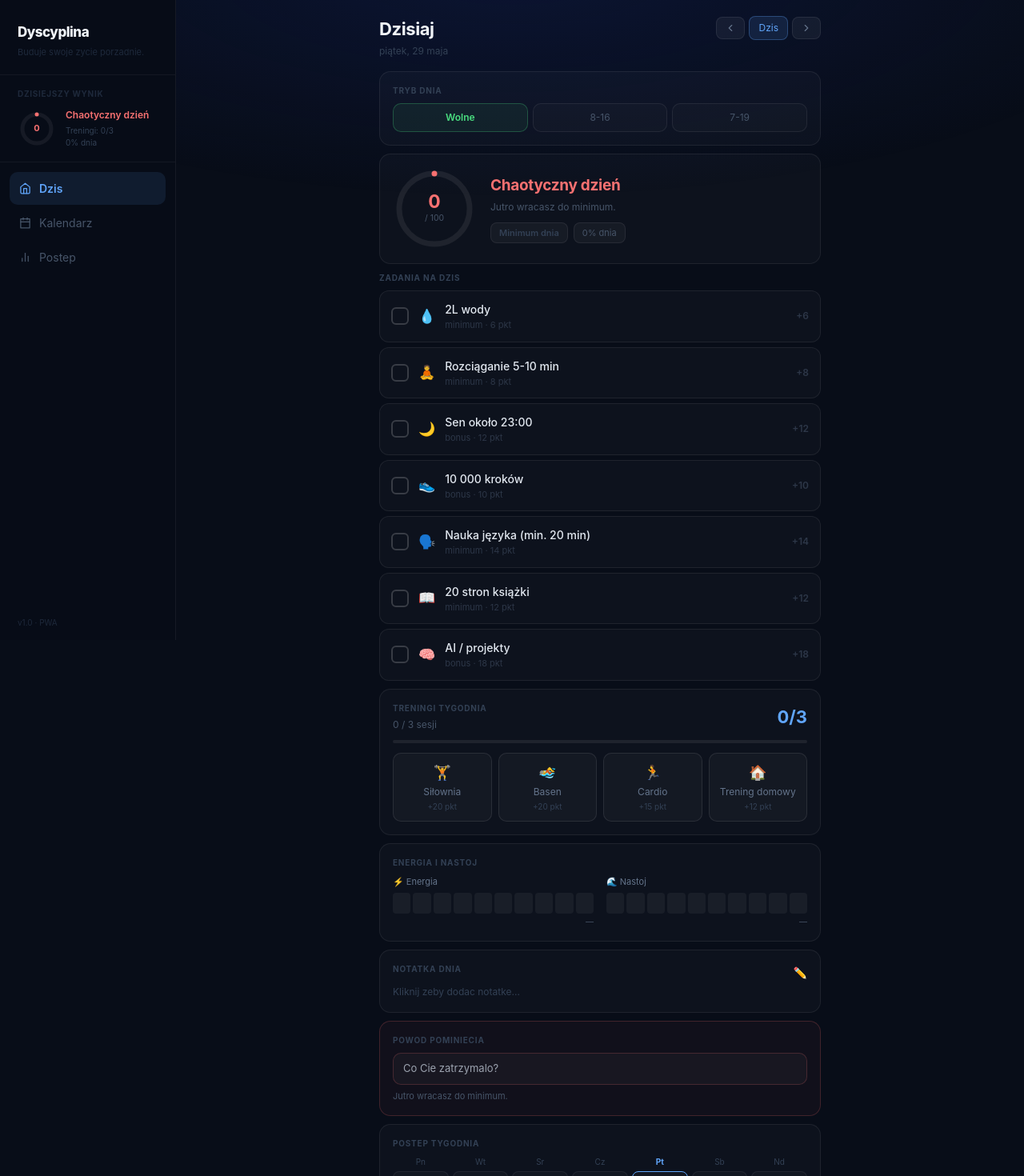
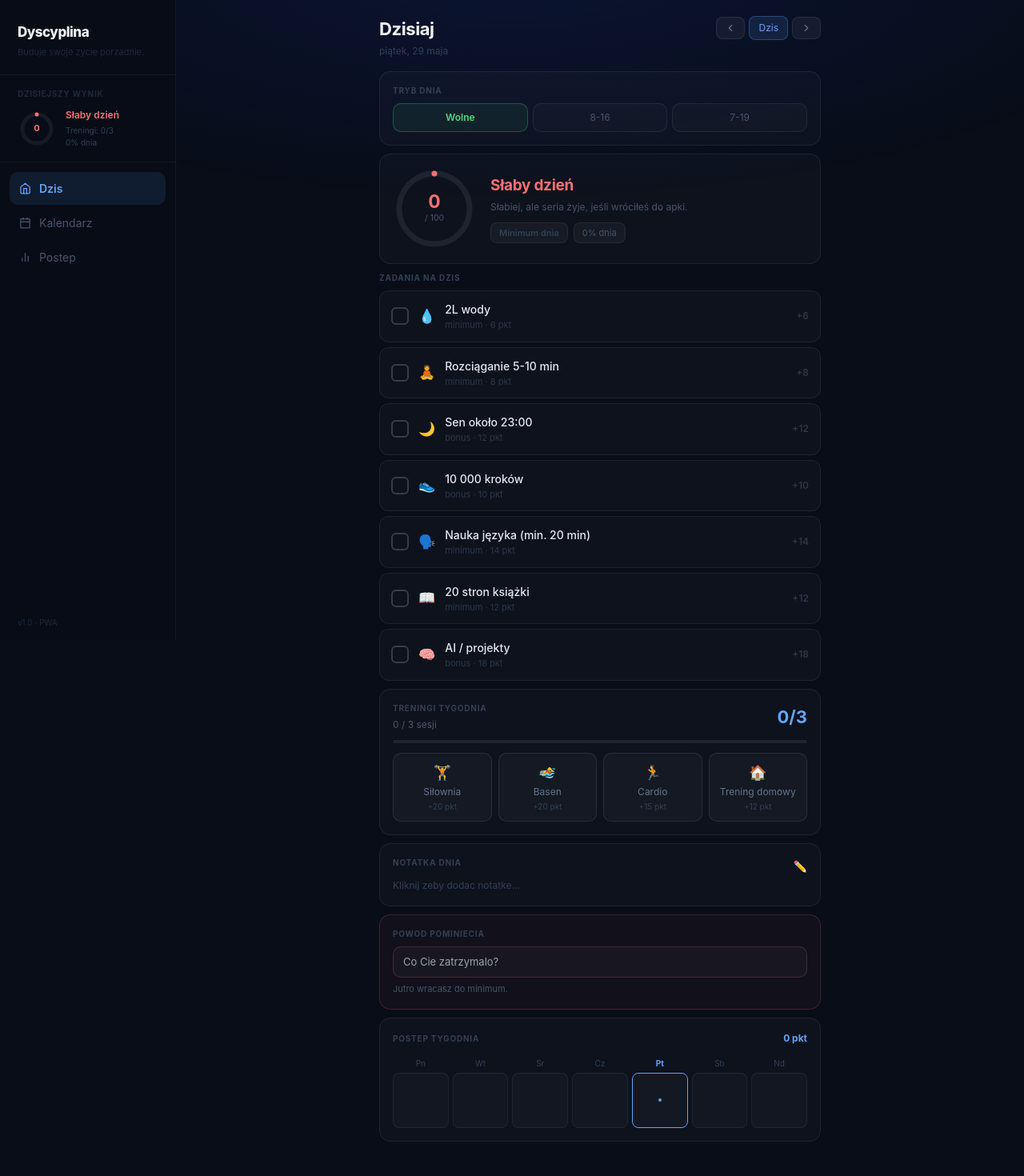
Before and after one commit to erosekk/Dyscyplina-appka-, a Next.js app: page / in a window 1280 px wide. Shown: the top 1470 px of the page at 80% size. Built offline with nearby package versions, Linux system fonts and the light colour scheme.

Commit message:
feat: enrich calendar progress metrics

```diff
--- a/src/components/views/DayView.js
+++ b/src/components/views/DayView.js
@@ -1,7 +1,7 @@
 'use client'
 import { useState } from 'react'
 import { CONFIG } from '@/config'
-import { calcScore, getDayColor, getDayStatus, todayStr, getWeekStart, DAY_LABELS } from '@/lib/helpers'
+import { calcScore, getDayColor, getDayStatus, todayStr, getWeekKeys, DAY_LABELS } from '@/lib/helpers'
 import { Card, SectionLabel, Ic, ScoreRing } from '@/components/ui'
 
 const TaskRow = ({ task, done, onToggle, optional }) => (
@@ -29,31 +29,15 @@ const TaskRow = ({ task, done, onToggle, optional }) => (
   </div>
 )
 
-const MoodBar = ({ label, emoji, value, onChange, color }) => (
-  <div style={{ flex: 1 }}>
-    <div style={{ fontSize: 11, color: '#64748b', marginBottom: 6 }}>{emoji} {label}</div>
-    <div style={{ display: 'flex', gap: 3 }}>
-      {Array.from({ length: 10 }, (_, i) => i + 1).map(n => (
-        <div key={n} onClick={() => onChange(n === value ? null : n)} style={{
-          flex: 1, height: 26, borderRadius: 4, cursor: 'pointer',
-          background: value >= n ? color : 'rgba(255,255,255,0.05)', transition: 'background 0.12s',
-        }} />
-      ))}
-    </div>
-    <div style={{ textAlign: 'right', fontSize: 10, color: '#475569', marginTop: 3 }}>{value ? `${value}/10` : '—'}</div>
-  </div>
-)
-
 const WeekMini = ({ allDays, selectedDate, onDayClick }) => {
-  const ws = getWeekStart(selectedDate)
-  const days = Array.from({ length: 7 }, (_, i) => {
-    const d = new Date(ws + 'T12:00:00'); d.setDate(d.getDate() + i)
-    const key = d.toISOString().slice(0, 10)
-    return { key, data: allDays[key] }
-  })
+  const days = getWeekKeys(selectedDate).map(key => ({ key, data: allDays[key] }))
+  const weeklyScore = days.reduce((total, day) => total + calcScore(day.data), 0)
   return (
     <Card>
-      <SectionLabel>Postep tygodnia</SectionLabel>
+      <div style={{ display: 'flex', justifyContent: 'space-between', alignItems: 'baseline', marginBottom: 8 }}>
+        <SectionLabel>Postep tygodnia</SectionLabel>
+        <div style={{ fontSize: 12, fontWeight: 700, color: '#60a5fa' }}>{weeklyScore} pkt</div>
+      </div>
       <div style={{ display: 'flex', gap: 5 }}>
         {days.map(({ key, data }, i) => {
           const score = calcScore(data), pct = (score / CONFIG.maxDailyScore) * 100
@@ -67,9 +51,9 @@ const WeekMini = ({ allDays, selectedDate, onDayClick }) => {
                 width: '100%', aspectRatio: '1', borderRadius: 8,
                 background: col ? col + '28' : 'rgba(255,255,255,0.025)',
                 border: `1.5px solid ${isSel ? '#60a5fa' : isT ? 'rgba(96,165,250,0.35)' : col ? col + '50' : 'rgba(255,255,255,0.06)'}`,
-                display: 'flex', alignItems: 'center', justifyContent: 'center',
+                display: 'flex', alignItems: 'center', justifyContent: 'center', flexDirection: 'column', gap: 1,
               }}>
-                {status && !isFuture && <span style={{ fontSize: 8, fontWeight: 700, color: col }}>{Math.round(pct)}%</span>}
+                {score > 0 && !isFuture && <span style={{ fontSize: 10, fontWeight: 800, color: col }}>{score}</span>}
                 {isT && !data && <div style={{ width: 4, height: 4, borderRadius: '50%', background: '#60a5fa' }} />}
               </div>
             </div>
@@ -201,15 +185,6 @@ export default function DayView({ dayData, setDayData, selectedDate, setSelected
         </div>
       </Card>
 
-      {/* Mood + Energy */}
-      <Card>
-        <SectionLabel>Energia i nastoj</SectionLabel>
-        <div style={{ display: 'flex', gap: 16 }}>
-          <MoodBar label="Energia" emoji="⚡" value={dayData.energy} onChange={v => setDayData(p => ({ ...p, energy: v }))} color="#60a5fa" />
-          <MoodBar label="Nastoj"  emoji="🌊" value={dayData.mood}   onChange={v => setDayData(p => ({ ...p, mood: v }))}   color="#c084fc" />
-        </div>
-      </Card>
-
       {/* Note */}
       <Card>
         <div style={{ display: 'flex', justifyContent: 'space-between', alignItems: 'center' }}>
@@ -228,7 +203,7 @@ export default function DayView({ dayData, setDayData, selectedDate, setSelected
       </Card>
 
       {/* Skip reason */}
-      {status === 'chaotic' && (
+      {status === 'weak' && (
         <Card style={{ borderColor: 'rgba(248,113,113,0.2)', background: 'rgba(248,113,113,0.04)' }}>
           <SectionLabel>Powod pominiecia</SectionLabel>
           <input value={dayData.skipReason || ''} onChange={e => setDayData(p => ({ ...p, skipReason: e.target.value }))}
--- a/src/components/views/StatsView.js
+++ b/src/components/views/StatsView.js
@@ -1,14 +1,14 @@
 'use client'
 import { useState } from 'react'
 import { CONFIG } from '@/config'
-import { calcScore, getDayColor, getDayStatus, todayStr } from '@/lib/helpers'
+import { calcScore, getDayColor, getDayStatus, hasDayActivity, addDays, todayStr } from '@/lib/helpers'
 import { getWeightLog, saveWeightEntry, getNextWeighDate } from '@/lib/storage'
 import { Card, SectionLabel } from '@/components/ui'
 
 const WeekChart = ({ allDays }) => {
   const days = Array.from({ length: 30 }, (_, i) => {
-    const d = new Date(); d.setDate(d.getDate() - (29 - i))
-    return calcScore(allDays[d.toISOString().slice(0, 10)])
+    const key = addDays(todayStr(), -(29 - i))
+    return calcScore(allDays[key])
   })
   const max = Math.max(...days, 1)
   const pts = days.map((s, i) => `${(i / 29) * 100},${40 - (s / max) * 40}`).join(' ')
@@ -40,11 +40,15 @@ const Records = ({ allDays }) => {
   const keys = Object.keys(allDays).sort()
   let bestScore = 0, bestDay = null, maxStreak = 0, cur = 0, streak = 0
   keys.forEach(k => { const s = calcScore(allDays[k]); if (s > bestScore) { bestScore = s; bestDay = k } })
-  keys.forEach(k => { const p = (calcScore(allDays[k]) / CONFIG.maxDailyScore) * 100; if (p >= CONFIG.dayStatusThresholds.average) { cur++; if (cur > maxStreak) maxStreak = cur } else cur = 0 })
+  if (keys.length) {
+    for (let k = keys[0]; k <= keys[keys.length - 1]; k = addDays(k, 1)) {
+      if (hasDayActivity(allDays[k])) { cur++; if (cur > maxStreak) maxStreak = cur }
+      else cur = 0
+    }
+  }
   for (let i = 0; i <= 60; i++) {
-    const d = new Date(todayStr() + 'T12:00:00'); d.setDate(d.getDate() - i)
-    const k = d.toISOString().slice(0, 10)
-    if ((calcScore(allDays[k]) / CONFIG.maxDailyScore) * 100 >= CONFIG.dayStatusThresholds.average) streak++
+    const k = addDays(todayStr(), -i)
+    if (hasDayActivity(allDays[k])) streak++
     else break
   }
   const bestLbl = bestDay ? new Date(bestDay + 'T12:00:00').toLocaleDateString('pl-PL', { day: 'numeric', month: 'short' }) : '—'
@@ -144,8 +148,8 @@ export default function StatsView({ allDays }) {
   const now = new Date()
   const prefix = now.toISOString().slice(0, 7)
   const keys = Object.keys(allDays).filter(k => k.startsWith(prefix))
-  const logged = keys.filter(k => allDays[k]).length
-  const goodDays = keys.filter(k => { const s = calcScore(allDays[k]); return s > 0 && (s / CONFIG.maxDailyScore * 100) >= CONFIG.dayStatusThresholds.average }).length
+  const logged = keys.filter(k => hasDayActivity(allDays[k])).length
+  const goodDays = keys.filter(k => { const s = calcScore(allDays[k]); return s > 0 && (s / CONFIG.maxDailyScore * 100) >= CONFIG.dayStatusThresholds.good }).length
   const avgScore = logged > 0 ? Math.round(keys.reduce((a, k) => a + calcScore(allDays[k]), 0) / logged) : 0
   const taskStats = CONFIG.tasks.map(t => {
     const done = keys.filter(k => allDays[k]?.completedTasks?.[t.id]).length
--- a/src/config/index.js
+++ b/src/config/index.js
@@ -5,16 +5,16 @@ export const CONFIG = {
     { id: 'work8', label: 'Praca 8:00-16:00', short: '8-16',  color: '#60a5fa' },
     { id: 'work7', label: 'Praca 7:00-19:00', short: '7-19',  color: '#f59e0b' },
   ],
-  dayStatusThresholds: { win: 80, solid: 60, average: 35 },
+  dayStatusThresholds: { excellent: 70, good: 50, average: 30 },
   dayStatusLabels: {
-    win: 'Wygrałeś dzień', solid: 'Solidny dzień',
-    average: 'Średni dzień', chaotic: 'Chaotyczny dzień',
+    excellent: 'Wyśmienity dzień', good: 'Dobry dzień',
+    average: 'Średni dzień', weak: 'Słaby dzień',
   },
   dayCopyMap: {
-    win: 'Dzień zapisany. Lecimy dalej.',
-    solid: 'Dobra robota. Jutro jeszcze lepiej.',
-    average: 'Dzisiaj zabrakło struktury.',
-    chaotic: 'Jutro wracasz do minimum.',
+    excellent: 'Mocny wynik. To jest dzień z gatunku zapisać i powtórzyć.',
+    good: 'Dobra robota. Fundament jest dowieziony.',
+    average: 'Coś wpadło, coś uciekło. Dzień nadal zapisany.',
+    weak: 'Słabiej, ale seria żyje, jeśli wróciłeś do apki.',
   },
   tasks: [
     { id: 'water',   label: '2L wody',                    category: 'zdrowie', pts: 6,  emoji: '💧', isMinimum: true  },
--- a/src/lib/helpers.js
+++ b/src/lib/helpers.js
@@ -9,14 +9,14 @@ export const todayStr = () => {
 }
 
 export const getDayStatus = (pct) => {
-  if (pct >= CONFIG.dayStatusThresholds.win)     return 'win'
-  if (pct >= CONFIG.dayStatusThresholds.solid)   return 'solid'
+  if (pct >= CONFIG.dayStatusThresholds.excellent) return 'excellent'
+  if (pct >= CONFIG.dayStatusThresholds.good)      return 'good'
   if (pct >= CONFIG.dayStatusThresholds.average) return 'average'
-  return 'chaotic'
+  return 'weak'
 }
 
 export const getDayColor = (s) =>
-  ({ win: '#4ade80', solid: '#60a5fa', average: '#fbbf24', chaotic: '#f87171' }[s] || '#334155')
+  ({ excellent: '#4ade80', good: '#60a5fa', average: '#fbbf24', weak: '#f87171' }[s] || '#334155')
 
 export const calcScore = (data) => {
   if (!data) return 0
@@ -28,6 +28,36 @@ export const calcScore = (data) => {
   })
   return s
 }
+
+export const hasDayActivity = (data) => {
+  if (!data) return false
+  return Boolean(
+    Object.values(data.completedTasks || {}).some(Boolean) ||
+    (data.trainings || []).length ||
+    data.note?.trim() ||
+    data.skipReason?.trim() ||
+    data.mood != null ||
+    data.energy != null ||
+    data.workMode
+  )
+}
+
+export const addDays = (dateStr, amount) => {
+  const d = new Date(dateStr + 'T12:00:00')
+  d.setDate(d.getDate() + amount)
+  return d.toISOString().slice(0, 10)
+}
+
+export const getWeekKeys = (dateStr) => {
+  const start = getWeekStart(dateStr)
+  return Array.from({ length: 7 }, (_, i) => addDays(start, i))
+}
+
+export const getMonthKeys = (year, month) =>
+  getMonthDays(year, month).filter(Boolean)
+
+export const sumScores = (allDays, keys) =>
+  keys.reduce((total, key) => total + calcScore(allDays[key]), 0)
 
 export const getWeekStart = (dateStr) => {
   const [y, m, d] = dateStr.split('-').map(Number)
--- a/src/lib/storage.js
+++ b/src/lib/storage.js
@@ -7,7 +7,7 @@ const KEY = 'dyscyplina_v1'
 const WEIGHT_KEY = 'dyscyplina_weight_v1'
 
 // Day data shape:
-// { workMode, completedTasks: {}, trainings: [], mood, energy, note, skipReason }
+// { workMode, completedTasks: {}, trainings: [], note, skipReason }
 
 export function getAllDays() {
   try { return JSON.parse(localStorage.getItem(KEY)) || {} } catch { return {} }
@@ -29,7 +29,7 @@ export function saveDay(date, data) {
 }
 
 export function initDayData() {
-  return { workMode: 'free', completedTasks: {}, trainings: [], mood: null, energy: null, note: '', skipReason: '' }
+  return { workMode: 'free', completedTasks: {}, trainings: [], note: '', skipReason: '' }
 }
 
 // Weight log
```
Also changed, not shown: src/components/views/CalendarView.js (+24 -5 lines).
